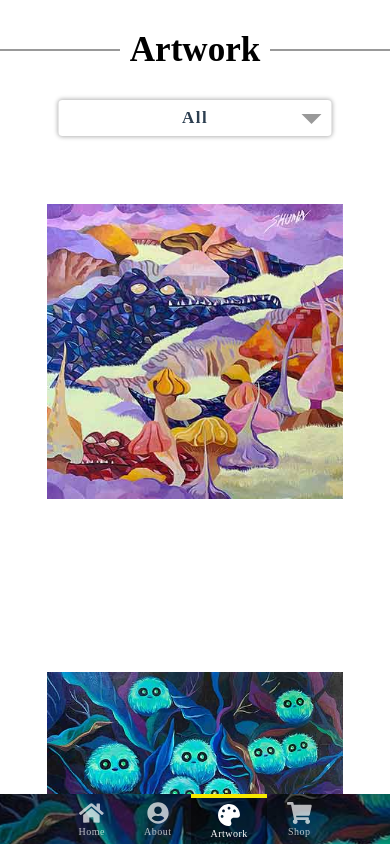
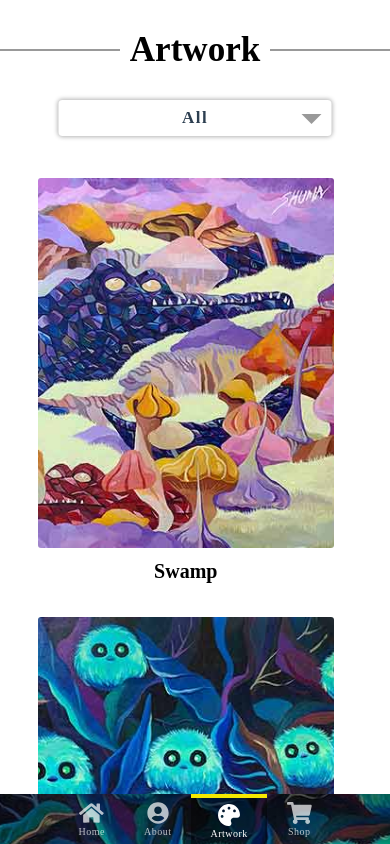
Before and after one commit to andytseng1993/shuma, a Vue app: page /artwork in a window 390 px wide. Shown: the top 844 px of the page. Built offline with nearby package versions, Linux system fonts and the light colour scheme.

Commit message:
some adjust

```diff
--- a/src/components/LightBox/index.vue
+++ b/src/components/LightBox/index.vue
@@ -59,7 +59,9 @@ export default {
     }
     this.observer = new IntersectionObserver(this.callback, options)
   },
-
+  beforeDestroy () {
+    this.observer.disconnect()
+  },
   methods: {
     bgcss (url) {
       return { 'background-image': 'url(' + require('@/assets/thumbnail/' + url) + ')' }
--- a/src/components/LightBox/style.css
+++ b/src/components/LightBox/style.css
@@ -2,27 +2,25 @@
   font-family: "Times New Roman", 'Artwork_ch';
 }
 #lightBox .artworks {
-  margin: 0px 5%;
+  padding: 0px 3.5vw 10px 5vw;
   height: 100%;
   flex-wrap: wrap;
   display: flex;
+  align-items: flex-start;
   justify-content: space-between;
-  align-items: flex-start;
-  transition: 0.2s ease-in-out;
+  transition: 0.2s ;
 }
-#lightBox .artworks.isLightboxOpen {
-  /* transform: scale(0.99); */
-}
+
 #lightBox .artworks .cover {
-  width: 21%;
+  width: 23%;
   height: 370px;
   position: relative;
-  margin: calc(1px + 1.5%);
+  margin: calc(1px + 2%) 2% calc(1px + 2%) 0px;
   display: flex;
   flex-direction: column;
   align-items: center;
   justify-content: center;
-  transition:transform 0.2s ease-in-out
+  transition:transform 0.1s;
 }
 #lightBox .artworks::after{
   content: '';
@@ -64,19 +62,11 @@
 }
 #lightBox .artworks .cover:hover {
   transform: translate(-5px, -5px);
-  filter: none;
 }
 #lightBox .artworks .cover:hover:after{
   background-color: rgba(0, 0, 0, 0.4) ;
   filter: drop-shadow(3px 7px 3px rgba(0, 0, 0, 0.5));
   box-shadow: 5px 5px 4px 1px rgba(0, 0, 0, 0.2) ;
-}
-#lightBox .artworks .cover:hover .box {
-  z-index: 100;
-  background: linear-gradient(
-          rgba(0, 0, 0, 0.7),
-          rgba(0, 0, 0, 0.7));
-
 }
 
 #lightBox .artworks .cover:hover h3 {
@@ -87,14 +77,13 @@
 
 
 .lightbox {
-  width: 100vw;
-  height: 100vh;
+  width: 100%;
+  height: 100%;
   position: fixed;
   left: 0;
   top: 0;
   background-color: rgba(0, 0, 0, 0.9);
   color: #eee;
-  pointer-events: initial;
   z-index: 250;
 }
 
@@ -113,13 +102,13 @@
   position: absolute;
   z-index: -1;
   opacity: 0;
-  transition: 0.2s ease-out;
+  transition: 0.2s;
 }
 .closeButton .fa-times-circle {
   font-size: calc(25px + 1.5vw);
   color: rgba(247, 255, 247, 0.9);
   cursor: pointer;
-  transition: 0.2s ease-in-out;
+  transition: 0.2s;
 }
 
 .closeButton:hover .fa-times-circle {
@@ -259,20 +248,22 @@
   font-weight: 400;
 }
 @media only screen and (max-width: 1800px) {
+  #lightBox .artworks {
+    padding: 0px 3vw 10px 9vw;
+  }
   #lightBox .artworks .cover {
-    width: 29%;
+    width: calc(85%/3);
+    margin: calc(1px + 2%) 5% calc(1px + 2%) 0px;
   }
-  #lightBox .artworks {
-    margin: 0px 8%;
-  }
+
 }
 
 @media only screen and (max-width: 1350px) {
   #lightBox .artworks {
-    margin: 0px max(60px,8%);
+    padding: 0px max(60px,8%);
   }
   #lightBox .artworks .cover {
-    width: max(300px,40%);
+    width: max(290px,38%);
     height: 370px;
   }
 }
@@ -292,41 +283,43 @@
   /* artworks */
   #lightBox .artworks {
     justify-content: center;
-    margin: 10px;
+    padding: 10px;
     border: none;
   }
   #lightBox .artworks .cover {
-    margin-bottom: 55px;
+    margin-bottom: 60px;
     filter: none;
-    background-size: cover;
     transition: box-shadow 0.2s ease-out,transform 0.2s;
     width: 80%;
+    justify-content: flex-end
   }
-  #lightBox .artworks .cover .box {
-    align-items: flex-end;
-  }
-  #lightBox .artworks .cover .box h3 {
+
+  #lightBox .artworks .cover h3 {
     padding: 20px;
     bottom: -15px;
     color: black;
     position: relative;
     transform: translateY(40px);
-    font-size: 16px;
+    font-size: 20px;
     letter-spacing: 0px;
     opacity: 1;
     transition: transform 0.2s ease-out;
     text-align: center;
+  }
+  #lightBox .artworks .cover img{
+    object-fit: cover;
   }
   #lightBox .artworks .cover:hover {
     transform: translate(-2px, -2px);
     filter: none;
     box-shadow: 3px 5px 5px rgba(0, 0, 0, 0.3);
   }
-  #lightBox .artworks .cover:hover .box {
-  background-color: transparent;
-  filter: none;
-}
-  #lightBox .artworks .cover:hover .box h3 {
+  #lightBox .artworks .cover:hover:after{
+    background-color: transparent;
+    filter: none;
+  }
+
+  #lightBox .artworks .cover:hover h3 {
     color: black;
     transform: translateY(35px);
   }
--- a/src/components/LightBox/template.html
+++ b/src/components/LightBox/template.html
@@ -2,7 +2,6 @@
   <div
     ref="test"
     class="artworks"
-    :class="{isLightboxOpen}"
   >
     <div
       class="cover"
@@ -30,7 +29,8 @@
       <div class="closeButton" key="closeButton">
         <div class="circle" key="circle"></div>
         <font-awesome-icon icon=times-circle
-        @click="controlLightBox(false)" key="times-circle"
+        @click="controlLightBox(false),lightboxNoScroll('remove')"
+        key="times-circle"
         />
       </div>
       <div class="nextButton" key="nextButton"
--- a/src/components/ShopList/style.css
+++ b/src/components/ShopList/style.css
@@ -11,10 +11,6 @@
   flex-wrap: wrap;
   justify-content: space-between;
   margin: 0px 3%;
-  transition: 0.2s;
-}
-#shopList .items.isLightboxOpen {
-  transform: scale(0.99);
   transition: 0.2s;
 }
 #shopList .items .cover {
@@ -120,7 +116,7 @@
   padding-bottom: 5px;
 }
 #shopList .orderTotal .orderList ul li .details .title .name{
-  width: 210px;
+  width: 190px;
   font-size: 18px;
   font-weight: 600;
   padding-right: 15px;
@@ -207,6 +203,7 @@
   box-shadow: 0px 2px 1px rgba(0,0,0,0.7);
 }
 #shopList .orderTotal .orderList .emptyCart{
+  box-sizing:content-box;
   width:399px;
   height: 120px;
   font-size: 20px;
@@ -630,9 +627,18 @@
 }
 
 .fade-enter-active,.fade-leave-active{
-  transition: opacity .3s;
+  transition: opacity 0.3s;
 }
 .fade-enter,.fade-leave-to{
+  opacity: 0;
+}
+.fade-orderList-enter-active{
+  transition: all 0.1s;
+}
+.fade-orderList-leave-active{
+  transition: all .2s;
+}
+.fade-orderList-enter,.fade-orderList-leave-to{
   opacity: 0;
 }
 
--- a/src/components/ShopList/template.html
+++ b/src/components/ShopList/template.html
@@ -1,7 +1,6 @@
 <div id="shopList">
   <div
     class="items"
-    :class="{isLightboxOpen}"
   >
     <div
       class="cover"
@@ -35,8 +34,8 @@
       </div>
     </div>
     <div class="orderList">
-      <ul>
-        <li v-for="(item,itemId) in cartList" :key="itemId">
+      <transition-group name='fade-orderList' tag='ul'>
+        <li v-for="(item,itemId) in cartList" :key="item.title[0]">
           <div class="img" :style="{ 'background-image': 'url(' + require('@/assets/thumbnail/' + item.thumbnail) + ')' }"></div>
           <div class="details">
             <div class="title">
@@ -55,13 +54,15 @@
             </div>
           </div>
         </li>
-        <li class="emptyCart" v-if="!cartList.length">
-          <font-awesome-icon icon=shopping-cart />
-          <div>
-            {{engControl?'Your Cart is empty.':'無商品'}}
-          </div>
-        </li>
-      </ul>
+      </transition-group>
+        <transition name='fade' mode='out-in' appear>
+          <li class="emptyCart" v-if="!cartList.length" key='emptyCart'>
+            <font-awesome-icon icon=shopping-cart />
+              <div>
+                {{engControl?'Your Cart is empty.':'無商品'}}
+              </div>
+          </li>
+        </transition>
     </div>
     <div class="subTotal" v-if="cartList.length">
       <div
```
